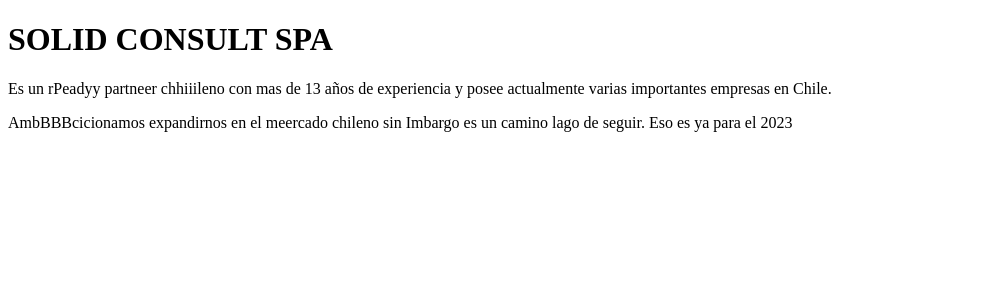
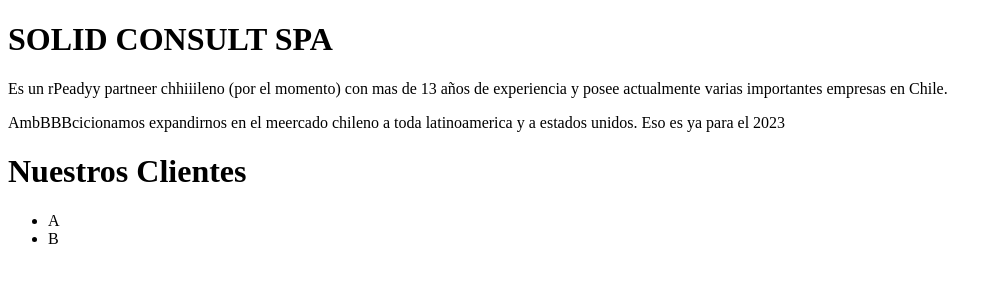
Before and after one commit to Solid-SPA/TestMartinS, a plain HTML site: page index.html in a window 1280 px wide. Shown: the whole page, without its empty margins (0-1002 px from the left). Drawn offline with Linux system fonts and the light colour scheme.

Commit message:
second commit

```diff
--- a/index.html
+++ b/index.html
@@ -9,8 +9,13 @@
 <body>
     <div>
         <h1>SOLID CONSULT SPA</h1>
-        <p>Es un rPeadyy partneer chhiiileno con mas de 13 años de experiencia y posee actualmente varias importantes empresas en Chile.</p>
-        <p>AmbBBBcicionamos expandirnos en el meercado chileno sin Imbargo es un camino lago de seguir. Eso es ya para el 2023</p>
+        <p>Es un rPeadyy partneer chhiiileno (por el momento) con mas de 13 años de experiencia y posee actualmente varias importantes empresas en Chile.</p>
+        <p>AmbBBBcicionamos expandirnos en el meercado chileno a toda latinoamerica y a estados unidos. Eso es ya para el 2023</p>
     </div>
+    <h1>Nuestros Clientes</h1>
+    <ul>
+        <li>A</li>
+        <li>B</li>
+    </ul>
 </body>
 </html>
```
